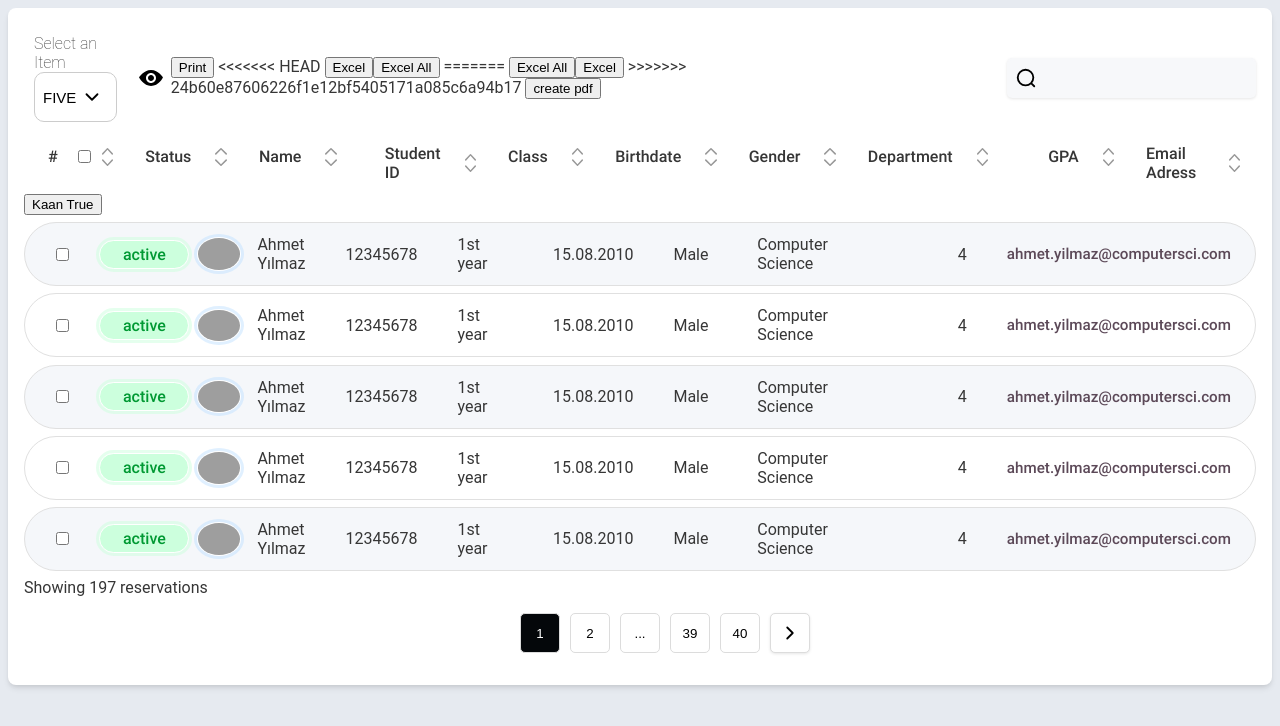
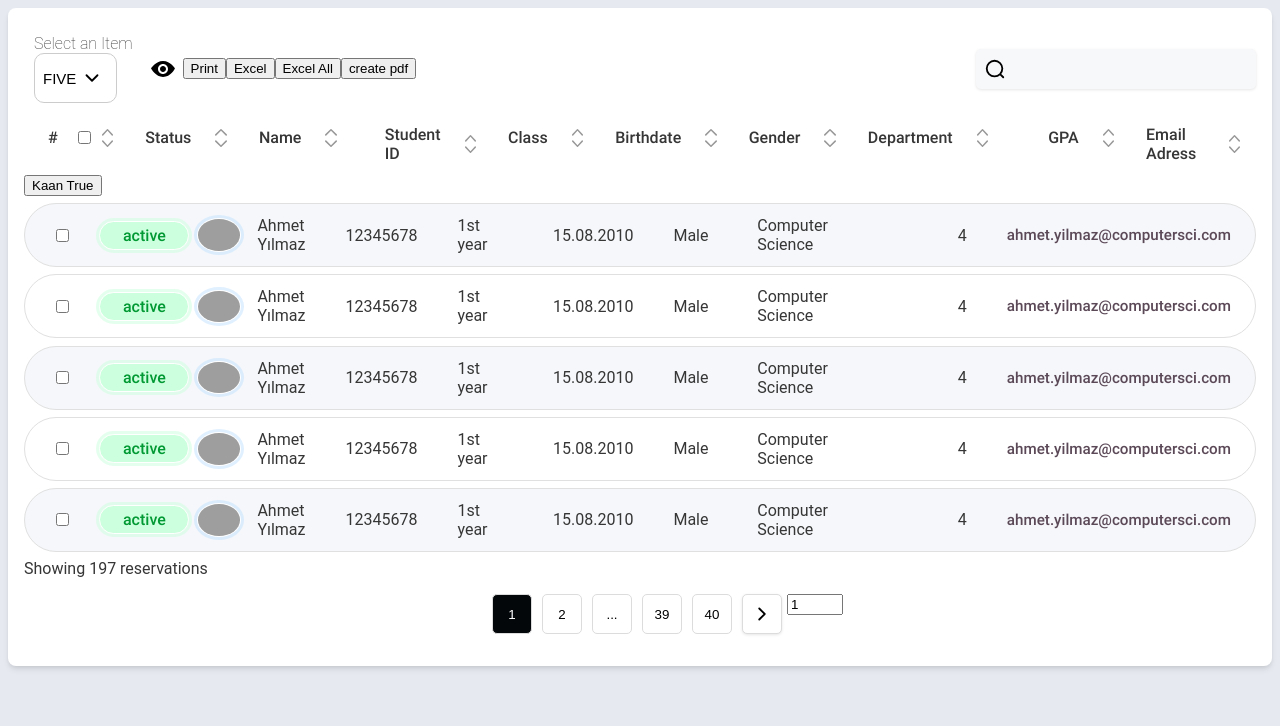
Before and after one commit to Mwiert/miniSpa, a Vue app: page /pinkpanthers in a window 1280 px wide. Shown: the top 726 px of the page. Built offline with nearby package versions, Linux system fonts and the light colour scheme; grey boxes are pictures that could not be loaded; a web font is replaced by a local one.

Commit message:
fix search page function

```diff
--- a/mentors/flexitable/components/FlexiTableControls.vue
+++ b/mentors/flexitable/components/FlexiTableControls.vue
@@ -28,13 +28,8 @@
       </div>
       <div class="export-buttons">
         <button class="pdf-button" @click="triggerExportPrint()">Print</button>
-<<<<<<< HEAD
         <button class="excel-button" @click="downloadExcel()">Excel</button>
         <button class="excel-button" @click="downloadAllExcel()">Excel All</button>
-=======
-        <button class="excel-button" @click="downloadAllExcel()">Excel All</button>
-        <button class="pdf-button" @click="downloadExcel()">Excel</button>
->>>>>>> 24b60e87606226f1e12bf5405171a085c6a94b17
         <button class="pdf-button" @click="downloadPdf()">create pdf</button>
       </div>
     </div>
--- a/mentors/flexitable/flexi.config.json
+++ b/mentors/flexitable/flexi.config.json
@@ -33,5 +33,7 @@
     "fontSize": 12,
     "showAll": true
   },
-  "hasDetails": false
+  "hasDetails": false,
+  "newPage": null,
+  "showPage": false
 }
--- a/src/components/SmartTable/SmartTablePagination.vue
+++ b/src/components/SmartTable/SmartTablePagination.vue
@@ -1,19 +1,46 @@
 <template>
   <div class="smart-table-pagination-c" v-if="flexi.options.pagination">
-    <button @click="setPage(flexi.options.currentPage - 1)" class="prev-page-btn"
-      :class="flexi.options.currentPage === 1 ? 'visibility' : ''">
+    <div class="search-page" v-if="this.flexi.options.showPage">
+      <input type="text" v-model="flexi.options.newPage" />
+      <button
+        type="button"
+        @click="goPage()"
+        v-if="
+          flexi.options.newPage > 0 && flexi.options.newPage < this.flexi.options.pages.length + 1
+        ">
+        Go
+      </button>
+    </div>
+    <div class="buttons">
+      <button
+        @click="setPage(flexi.options.currentPage - 1)"
+        class="prev-page-btn"
+        :class="flexi.options.currentPage == 1 ? 'visibility' : ''">
         <SvgIcon :name="'arrow-left'" size="s" />
       </button>
 
-    <button v-for="page in pagesToShow" :key="page" @click="setPage(page)"
-      :class="['page-btn', { active: page === flexi.options.currentPage }]">
+      <button
+        v-for="page in pagesToShow"
+        :key="page"
+        @click="setPage(page)"
+        :class="['page-btn', { active: page == flexi.options.currentPage }]">
         {{ page }}
       </button>
 
-    <button @click="setPage(flexi.options.currentPage + 1)" class="next-page-btn"
-      :class="flexi.options.currentPage === flexi.options.pages.length ? 'visibility' : ''">
+      <button
+        @click="setPage(flexi.options.currentPage + 1)"
+        class="next-page-btn"
+        :class="flexi.options.currentPage == flexi.options.pages.length ? 'visibility' : ''">
         <SvgIcon :name="'arrow-right'" size="s" />
       </button>
+      <div>
+        <input
+          type="number"
+          min="1"
+          :max="this.flexi.options.pages.length"
+          v-model="flexi.options.currentPage" />
+      </div>
+    </div>
   </div>
 </template>
 
@@ -73,8 +100,17 @@ export default {
 
   methods: {
     setPage(page) {
-      if (page === '...' || page <= 0 || page > this.flexi.options.pages.length) return
+      if (page <= 0 || page > this.flexi.options.pages.length) return
+      if (page === '...') {
+        this.flexi.options.showPage = true
+        return
+      }
       this.flexi.options.currentPage = page
+    },
+    goPage() {
+      this.flexi.options.currentPage = this.flexi.options.newPage
+      this.flexi.options.showPage = false
+      this.flexi.options.newPage = null
     }
   },
 
@@ -101,7 +137,12 @@ export default {
   align-items: center;
   justify-content: center;
   padding: 1rem;
-
+  flex-direction: column;
+  .search-page {
+  }
+  .buttons {
+    display: flex;
+    flex-direction: row;
     .prev-page-btn,
     .next-page-btn {
       height: 40px;
@@ -153,4 +194,5 @@ export default {
       }
     }
   }
+}
 </style>
```
Lines whose indentation alone changed are shown as unchanged.
